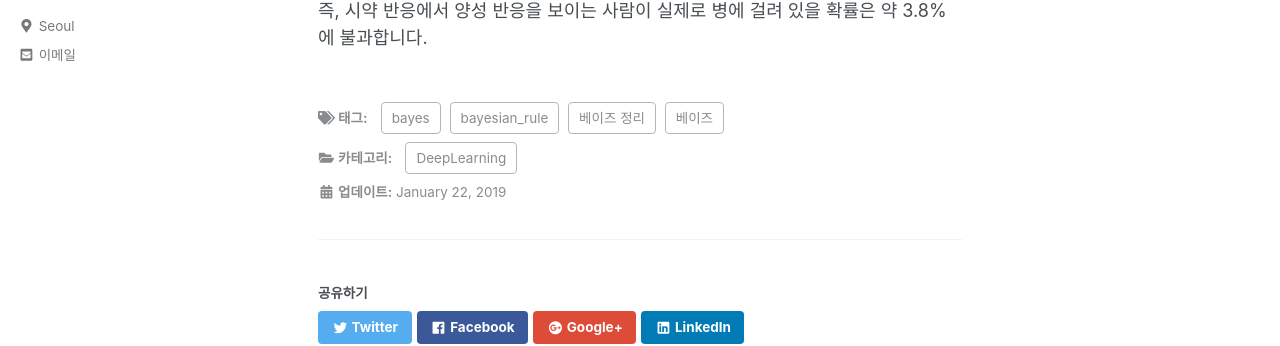
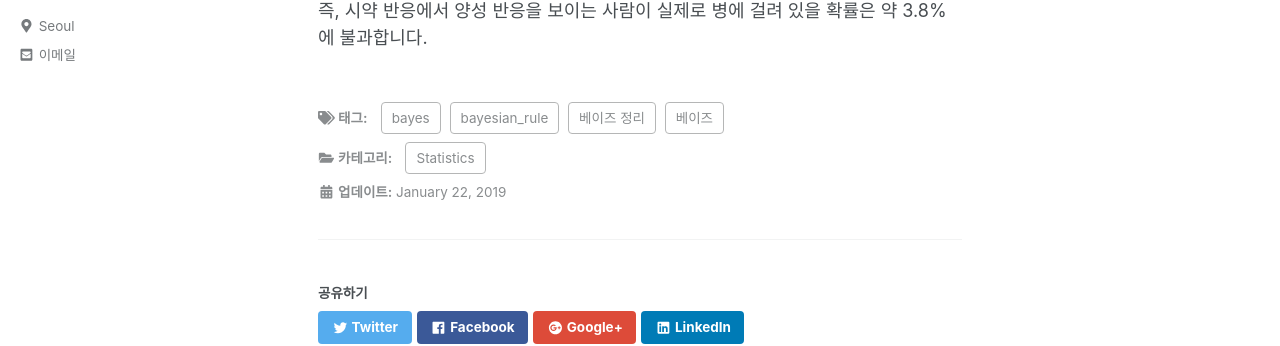
Before and after one commit to arisongha/hansololee.github.io, a Jekyll site: the page built from _posts/2019-01-22-bayesian_rule.md, in a window 1280 px wide and 900 px high, scrolled down 3104 px. Shown: the part 110-456 px from the top of the window. Built offline with Jekyll 4.4.1, drawn with Linux system fonts in a browser that asks for light colours; cached includes are drawn as plain includes; nearby versions of some CDN libraries; formulas are drawn with MathJax 3.

Commit message:
Update 2019-01-22-bayesian_rule.md

```diff
--- a/_posts/2019-01-22-bayesian_rule.md
+++ b/_posts/2019-01-22-bayesian_rule.md
@@ -7,7 +7,7 @@ tags:
   - 베이즈 정리
 
 categories:
-  - DeepLearning
+  - Statistics
 ---
 
 - 제목에 * 표시가 있는 것은 추가할 내용이 있거나 수정할 내용이 있다는 표시입니다.
```
